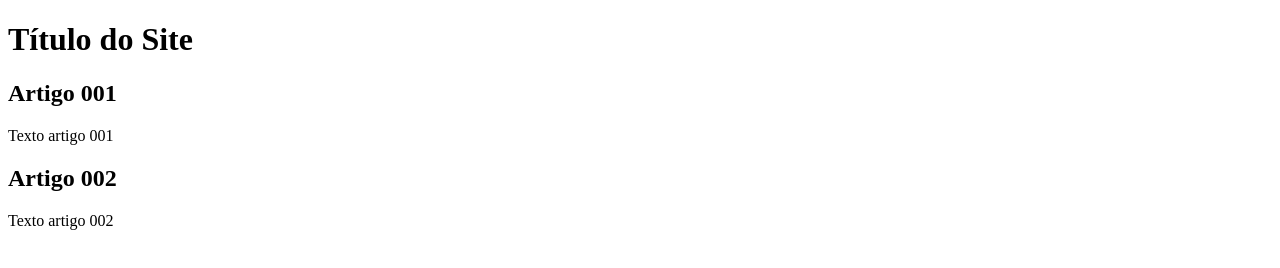
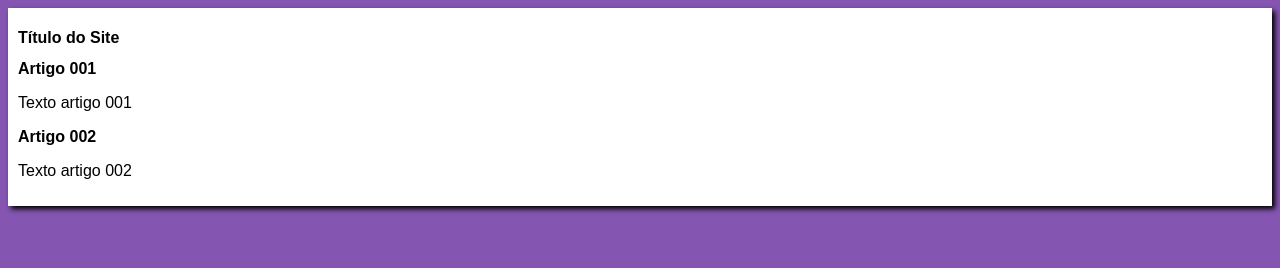
Before and after one commit to GPredus/projeto-site, a plain HTML site: page index.html in a window 1280 px wide. Drawn offline with Linux system fonts and the light colour scheme.

Commit message:
iniciei o design

```diff
--- /dev/null
+++ b/estilos/style.css
@@ -0,0 +1,17 @@
+*{
+    font-family: Arial, Helvetica, sans-serif;
+    font-size: 16px;
+}
+
+body{
+    background-color: rgb(132, 85, 177);
+
+}
+
+main {
+    background-color : white;
+    width: 500pxm;
+    margin: auto;
+    padding: 10px;
+    box-shadow: 3px 3px 5px rgba(0, 0, 0.473);
+}
--- a/index.html
+++ b/index.html
@@ -5,6 +5,7 @@
     <meta http-equiv="X-UA-Compatible" content="IE=edge">
     <meta name="viewport" content="width=device-width, initial-scale=1.0">
     <title>Título do Site</title>
+    <link rel= "stylesheet" href="estilos/style.css">
 </head>
 <body>
     <main>
```
